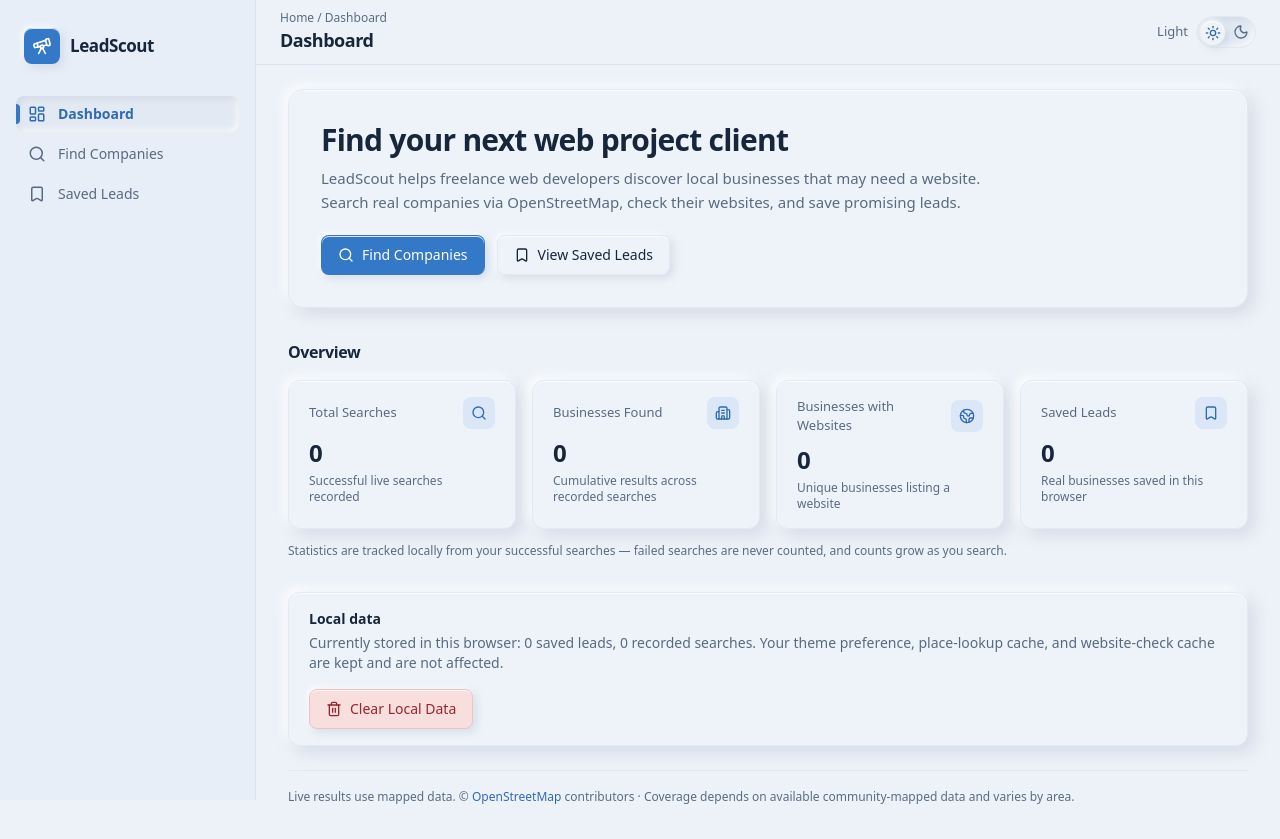
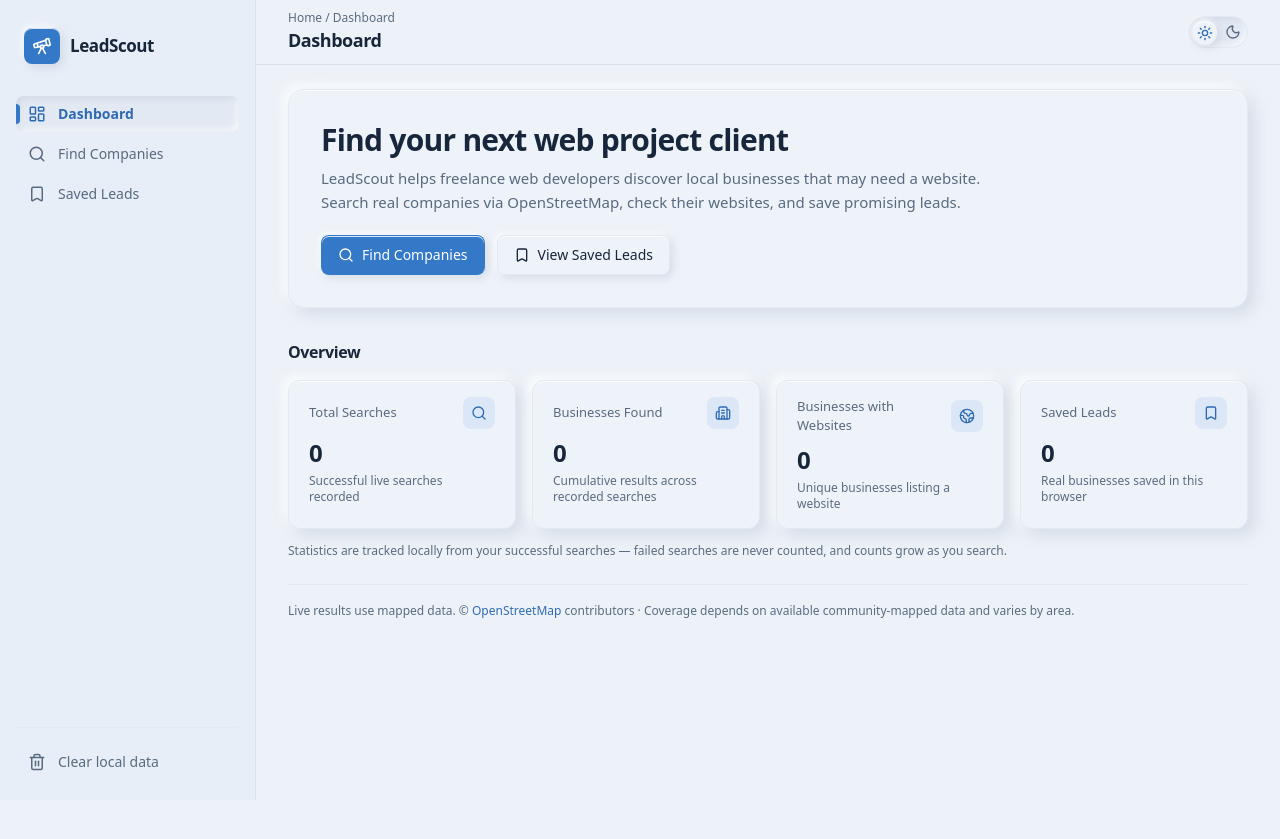
Before and after one commit to nafistarik/leadscout, a Next.js app: page / in a window 1280 px wide. After the commit the page ends 800 px from the top, so only its background shows below. Built offline with nearby package versions, Linux system fonts and the light colour scheme.

Commit message:
feat: Implement recent searches feature and clear local data functionality; refactor layout for consistent container usage

```diff
--- a/src/app/saved-leads/page.tsx
+++ b/src/app/saved-leads/page.tsx
@@ -1,4 +1,5 @@
 import type { Metadata } from "next";
+import { RecentSearchesSection } from "@/components/recent-searches/recent-searches-section";
 import { SavedLeadsSection } from "@/components/saved-leads/saved-leads-section";
 
 export const metadata: Metadata = {
@@ -8,12 +9,13 @@ export const metadata: Metadata = {
 
 export default function SavedLeadsPage() {
   return (
-    <div className="space-y-4">
+    <div className="space-y-8">
       <p className="max-w-3xl text-sm leading-relaxed text-ink2">
         Businesses you saved from search results, with their contact details and website checks.
         Saved leads stay in this browser after a refresh.
       </p>
       <SavedLeadsSection />
+      <RecentSearchesSection />
     </div>
   );
 }
--- a/src/components/dashboard/dashboard-client.tsx
+++ b/src/components/dashboard/dashboard-client.tsx
@@ -2,7 +2,7 @@
 
 import Link from "next/link";
 import { Bookmark, Building2, Globe2, Search } from "lucide-react";
-import { LocalDataSection } from "@/components/dashboard/local-data-section";
+import { RecentSearchesSection } from "@/components/recent-searches/recent-searches-section";
 import { Button } from "@/components/ui/button";
 import { Card, CardBody } from "@/components/ui/card";
 import { useSavedLeads } from "@/hooks/use-saved-leads";
@@ -103,7 +103,7 @@ export function DashboardClient() {
         </p>
       </section>
 
-      <LocalDataSection />
+      <RecentSearchesSection />
     </div>
   );
 }
--- a/src/components/dashboard/local-data-section.tsx
+++ /dev/null
@@ -1,84 +0,0 @@
-"use client";
-
-import { useState } from "react";
-import { Trash2 } from "lucide-react";
-import { Button } from "@/components/ui/button";
-import { Card, CardBody } from "@/components/ui/card";
-import { STORAGE_KEYS } from "@/lib/storage";
-import { notifyStorageChanged } from "@/hooks/use-local-storage-value";
-import { useSavedLeads } from "@/hooks/use-saved-leads";
-import { useSearchHistory } from "@/hooks/use-search-history";
-
-/**
- * Local-data management: counts plus a confirmed reset of saved leads,
- * recent searches, and search statistics. Theme preference and required
- * provider/website caches are kept.
- */
-export function LocalDataSection() {
-  const { records } = useSavedLeads();
-  const { history } = useSearchHistory();
-  const [confirming, setConfirming] = useState(false);
-  const [message, setMessage] = useState<string | null>(null);
-
-  function handleClear() {
-    try {
-      // Saved leads and search history (which carries the dashboard
-      // statistics). Theme preference and provider/website caches stay.
-      window.localStorage.removeItem(STORAGE_KEYS.savedLeadsV2);
-      window.localStorage.removeItem(STORAGE_KEYS.searchHistory);
-      notifyStorageChanged();
-      setMessage("Saved leads, recent searches, and search statistics were cleared from this browser.");
-    } catch {
-      setMessage("Could not access browser storage in this session. Nothing was changed.");
-    }
-    setConfirming(false);
-  }
-
-  return (
-    <section aria-labelledby="local-data-heading">
-      <Card>
-        <CardBody>
-          <h2 id="local-data-heading" className="text-sm font-semibold text-ink">
-            Local data
-          </h2>
-          <p className="mt-1 text-sm text-ink2">
-            Currently stored in this browser: {records.length} saved lead{records.length === 1 ? "" : "s"},{" "}
-            {history.length} recorded search{history.length === 1 ? "" : "es"}. Your theme preference,
-            place-lookup cache, and website-check cache are kept and are not affected.
-          </p>
-          {message ? (
-            <p role="status" className="neu-recessed mt-3 rounded-lg bg-recessed p-3 text-sm text-ink2">
-              {message}
-            </p>
-          ) : null}
-          {confirming ? (
-            <div className="mt-4 rounded-lg border border-status-error-line bg-status-error-bg p-4">
-              <p className="text-sm font-medium text-status-error-fg">
-                Clear saved leads, recent searches, and search statistics?
-              </p>
-              <p className="mt-1 text-[13px] text-status-error-fg opacity-90">
-                This cannot be undone. Your theme preference and caches are kept.
-              </p>
-              <div className="mt-3 flex gap-2">
-                <Button type="button" size="sm" variant="danger" onClick={handleClear}>
-                  <Trash2 className="h-4 w-4" aria-hidden="true" />
-                  Yes, clear local data
-                </Button>
-                <Button type="button" size="sm" variant="secondary" onClick={() => setConfirming(false)}>
-                  Cancel
-                </Button>
-              </div>
-            </div>
-          ) : (
-            <div className="mt-4">
-              <Button type="button" variant="danger" onClick={() => { setConfirming(true); setMessage(null); }}>
-                <Trash2 className="h-4 w-4" aria-hidden="true" />
-                Clear Local Data
-              </Button>
-            </div>
-          )}
-        </CardBody>
-      </Card>
-    </section>
-  );
-}
--- a/src/components/layout/app-shell.tsx
+++ b/src/components/layout/app-shell.tsx
@@ -4,6 +4,7 @@ import { usePathname } from "next/navigation";
 import { useEffect, useState } from "react";
 import type { ReactNode } from "react";
 import { Header, MobileNavCloseButton } from "@/components/layout/header";
+import { CONTAINER_CLASS } from "@/components/layout/container";
 import { SidebarContent } from "@/components/layout/sidebar";
 import { OsmAttribution } from "@/components/osm-attribution";
 
@@ -62,10 +63,10 @@ export function AppShell({ children }: { children: ReactNode }) {
 
       <div className="md:pl-64">
         <Header pathname={pathname} onOpenMobileNav={() => setMobileOpen(true)} />
-        <main id="main-content" className="mx-auto w-full max-w-6xl px-4 py-6 sm:px-6 lg:px-8">
+        <main id="main-content" className={`${CONTAINER_CLASS} py-6`}>
           {children}
         </main>
-        <footer className="mx-auto w-full max-w-6xl px-4 pb-8 sm:px-6 lg:px-8">
+        <footer className={`${CONTAINER_CLASS} pb-8`}>
           <div className="border-t border-line-soft pt-4">
             <OsmAttribution />
           </div>
--- /dev/null
+++ b/src/components/layout/container.ts
@@ -0,0 +1,6 @@
+/**
+ * Shared page-container boundaries. Header inner content, main content, and
+ * footer all use these boundaries so their left and right edges align on
+ * every page at every breakpoint. Mobile uses reduced padding consistently.
+ */
+export const CONTAINER_CLASS = "mx-auto w-full max-w-6xl px-4 sm:px-6 lg:px-8";
--- a/src/components/layout/header.tsx
+++ b/src/components/layout/header.tsx
@@ -2,6 +2,7 @@
 
 import { Menu, Moon, Sun, X } from "lucide-react";
 import { useTheme } from "@/hooks/use-theme";
+import { CONTAINER_CLASS } from "@/components/layout/container";
 import { cn } from "@/lib/storage";
 
 const TITLES: Record<string, { title: string; trail: string }> = {
@@ -15,10 +16,6 @@ function ThemeSwitch() {
   const dark = theme === "dark";
 
   return (
-    <div className="flex shrink-0 items-center gap-2">
-      <span aria-hidden="true" className="hidden text-[13px] font-medium text-ink2 sm:inline">
-        {dark ? "Dark" : "Light"}
-      </span>
     <button
       type="button"
       role="switch"
@@ -47,7 +44,6 @@ function ThemeSwitch() {
         {dark ? <Moon className="h-4 w-4" /> : <Sun className="h-4 w-4" />}
       </span>
     </button>
-    </div>
   );
 }
 
@@ -62,7 +58,7 @@ export function Header({
 
   return (
     <header className="sticky top-0 z-20 border-b border-line bg-app/95 backdrop-blur">
-      <div className="flex h-16 items-center gap-3 px-4 sm:px-6">
+      <div className={`${CONTAINER_CLASS} flex h-16 items-center gap-3`}>
         <button
           type="button"
           onClick={onOpenMobileNav}
--- a/src/components/layout/sidebar.tsx
+++ b/src/components/layout/sidebar.tsx
@@ -2,7 +2,10 @@
 
 import Link from "next/link";
 import { usePathname } from "next/navigation";
-import { Bookmark, LayoutDashboard, Search, Telescope } from "lucide-react";
+import { useState } from "react";
+import { Bookmark, LayoutDashboard, Search, Telescope, Trash2 } from "lucide-react";
+import { notifyStorageChanged } from "@/hooks/use-local-storage-value";
+import { STORAGE_KEYS } from "@/lib/storage";
 import { cn } from "@/lib/storage";
 
 export const NAV_ITEMS = [
@@ -14,6 +17,66 @@ export const NAV_ITEMS = [
 function isActive(pathname: string, href: string): boolean {
   if (href === "/") return pathname === "/";
   return pathname === href || pathname.startsWith(`${href}/`);
+}
+
+/**
+ * Compact destructive action anchored at the bottom of the sidebar.
+ * Clears saved leads, recent searches, and search statistics after explicit
+ * confirmation. Theme preference and provider/website caches are kept.
+ */
+function ClearLocalData() {
+  const [confirming, setConfirming] = useState(false);
+
+  function handleClear() {
+    try {
+      window.localStorage.removeItem(STORAGE_KEYS.savedLeadsV2);
+      window.localStorage.removeItem(STORAGE_KEYS.searchHistory);
+      notifyStorageChanged();
+    } catch {
+      // Storage unavailable: nothing to clear.
+    }
+    setConfirming(false);
+  }
+
+  if (confirming) {
+    return (
+      <div className="rounded-lg border border-status-error-line bg-status-error-bg p-3">
+        <p className="text-xs font-medium text-status-error-fg">
+          Clear saved leads, searches & stats?
+        </p>
+        <p className="mt-1 text-[11px] leading-relaxed text-status-error-fg opacity-90">
+          Cannot be undone. Theme and caches are kept.
+        </p>
+        <div className="mt-2 flex gap-2">
+          <button
+            type="button"
+            onClick={handleClear}
+            className="cursor-pointer rounded-md bg-status-error-fg px-2 py-1 text-xs font-semibold text-status-error-bg"
+          >
+            Yes, clear
+          </button>
+          <button
+            type="button"
+            onClick={() => setConfirming(false)}
+            className="cursor-pointer rounded-md px-2 py-1 text-xs font-medium text-status-error-fg hover:underline"
+          >
+            Keep
+          </button>
+        </div>
+      </div>
+    );
+  }
+
+  return (
+    <button
+      type="button"
+      onClick={() => setConfirming(true)}
+      className="flex w-full cursor-pointer items-center gap-3 rounded-lg px-3 py-2 text-sm font-medium text-ink2 transition-colors hover:bg-recessed hover:text-status-error-fg"
+    >
+      <Trash2 className="h-[18px] w-[18px] shrink-0" aria-hidden="true" />
+      Clear local data
+    </button>
+  );
 }
 
 export function SidebarContent({ onNavigate }: { onNavigate?: () => void }) {
@@ -67,6 +130,10 @@ export function SidebarContent({ onNavigate }: { onNavigate?: () => void }) {
           })}
         </ul>
       </nav>
+
+      <div className="mt-6 border-t border-line-soft pt-4">
+        <ClearLocalData />
+      </div>
     </div>
   );
 }
```
Also changed, not shown: src/components/find-companies/search-client.tsx (+19 -34 lines), src/components/recent-searches/recent-searches-section.tsx (renamed from src/components/find-companies/recent-searches-section.tsx, +21 -9 lines), src/lib/search-params.ts (+20 -0 lines), 2 other files (tests, documents, lock files or other folders). Lines whose indentation alone changed are shown as unchanged.
